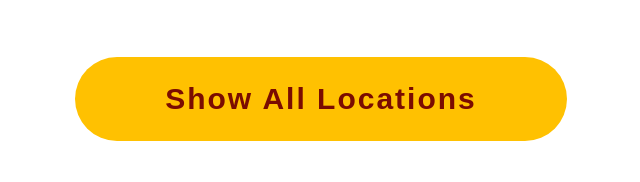
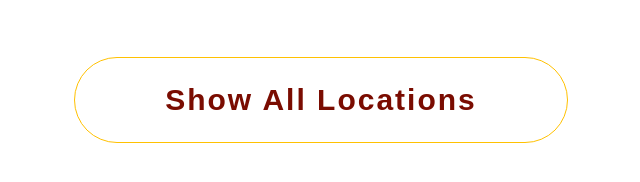
Before and after one commit to Andriyzubets/octo, a plain HTML site: page wheretobuy.html in a window 1280 px wide. In both pictures the pointer is over the link "Show All Locations". Shown: the part 382-564 px from the top of the page, without its empty margins (319-959 px from the left). Drawn offline with Linux system fonts and the light colour scheme.

```diff
--- a/wheretobuy.html
+++ b/wheretobuy.html
@@ -13,6 +13,7 @@
 			padding: 25px 90px;
 			border-radius: 70px;
 			background: #ffc101;
+			border:1px solid #ffc101;
 			color: #7a0c01;
 			font-size: 30px;
 			font-family: sans-serif;
@@ -20,6 +21,10 @@
 			letter-spacing: 2px;
 			font-weight: 900;
 			text-transform: capitalize;
+			transition: all .3s ease-out;
+		}
+		div a:hover {
+			background: #ffffff;
 		}
 	</style>
 </head>
```
